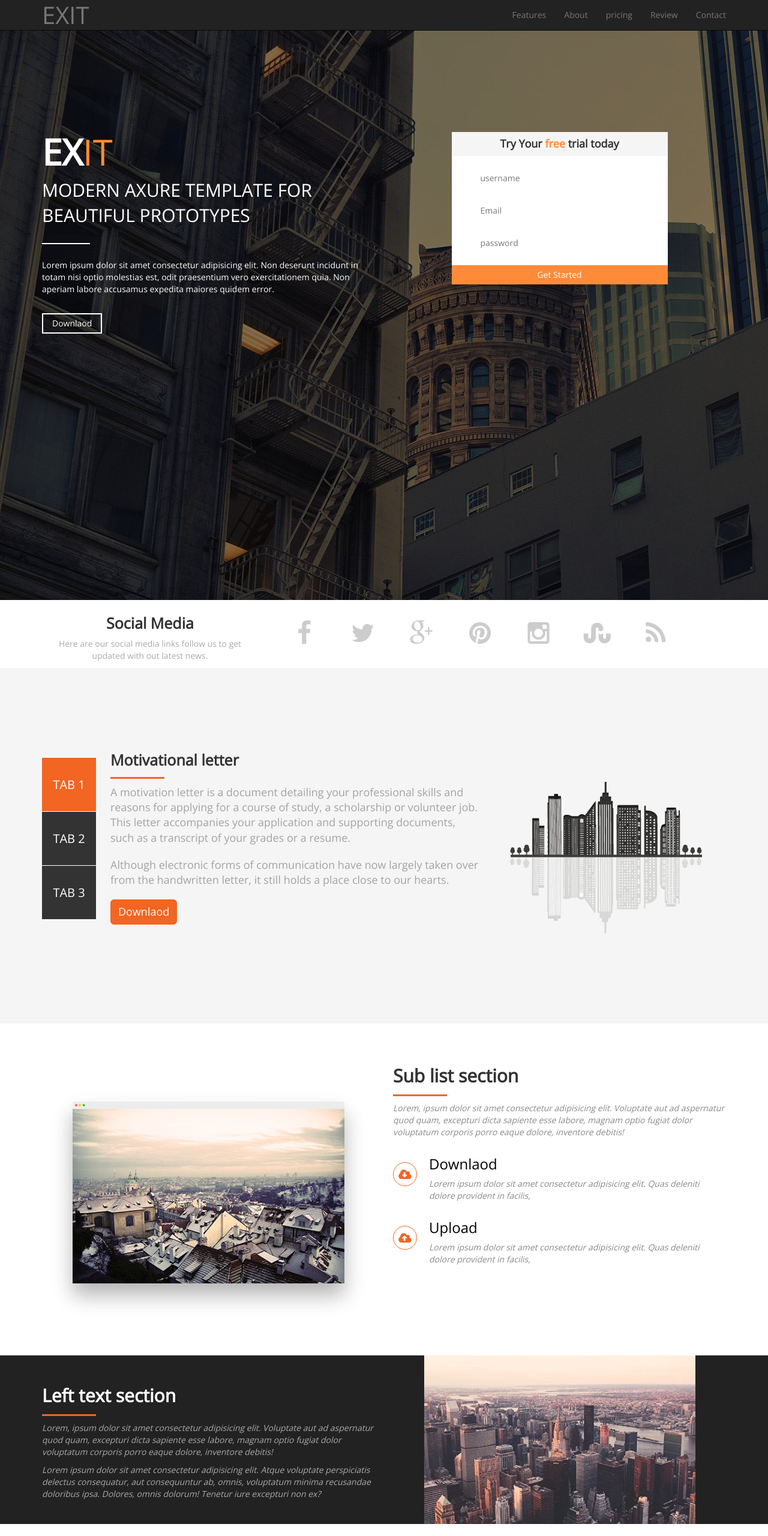
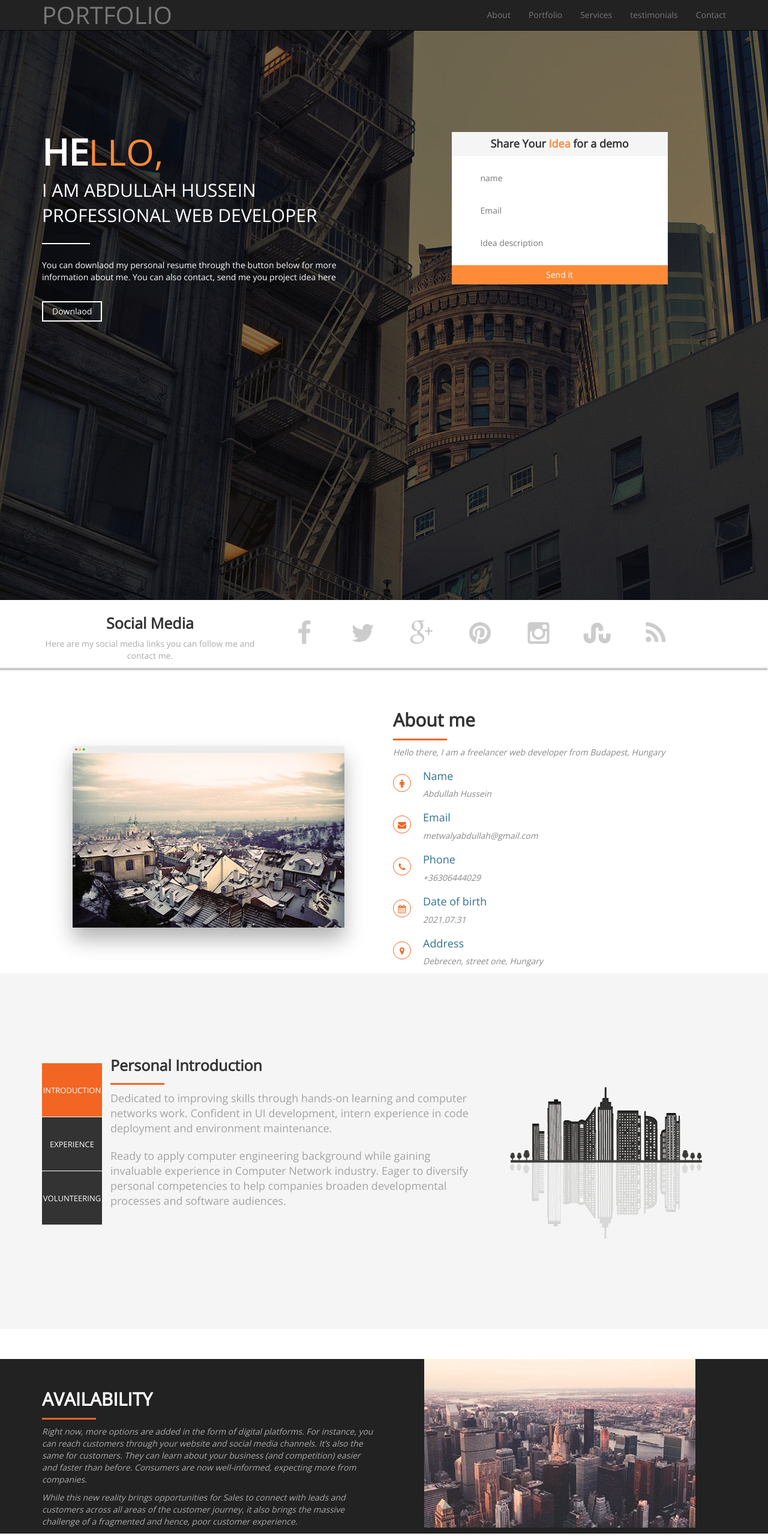
Before and after one commit to Abdullah-metwaly/Bootstrap-Design, a plain HTML site: page index.html in a window 1280 px wide. Shown: the top 2560 px of the page at 60% size. Drawn offline with nearby package versions, Linux system fonts and the light colour scheme.

Commit message:
Portfolio commit
Edits on personal, work experience, and skills.

```diff
--- a/css/style.css
+++ b/css/style.css
@@ -121,7 +121,7 @@ body{
 .social-section{
     margin-top: 15px;
     overflow: hidden;
-    box-shadow: 5px 12px 3px #ccc;
+    box-shadow: -1px 4px 1px #ccc;
 }
 .social-section h4{
     font-weight: bold;
@@ -174,9 +174,9 @@ body{
 }
 .tabs-section .tabs-switch li{
     height: 90px;
-    width: 90px;
+    width: 100px;
     line-height: 90px;
-    font-size: 20px;
+    font-size: 13px;
     background-color: #333;
     border-bottom: 1px solid #fff;
     color: #fff;
@@ -263,12 +263,12 @@ width: 82%;
     font-size: 14px;
 }
 .sublist .right-info .sub-info i{
-    width: 40px;
-    height: 40px;
-    font-size: 20px;
+    width: 30px;
+    height: 30px;
+    font-size: 14px;
     text-align: center;
-    line-height: 40px;
-    margin-top: 30px;
+    line-height: 30px;
+    margin-top: 16px;
     margin-right: 20px;
     color: #f26522;
     border-radius: 50%;
--- a/index.html
+++ b/index.html
@@ -5,7 +5,7 @@
         <meta charset="utf-8" />
         <meta http-equiv="X-UA-Compatible" content="IE=edge">
         <meta name="viewport" content="width=device-width, initial-scale=1">
-        <title>Bootstrap Design</title>
+        <title>PORTFOLIO</title>
         <link rel="stylesheet" type="text/css" media="screen" href="css/font-awesome.min.css" />
         <link rel="stylesheet" type="text/css" media="screen" href="css/bootstrap.css" />
         <link rel="stylesheet" type="text/css" media="screen" href="css/style.css" />
@@ -23,16 +23,16 @@
                       <span class="icon-bar"></span>
                       <span class="icon-bar"></span>
                     </button>
-                    <a class="navbar-brand upper" href="#">Ex<span>it</span>
+                    <a class="navbar-brand upper" href="#">PORT<span>FOLIO</span>
                     </a>
                   </div>
                   <!-- Collect the nav links, forms, and other content for toggling -->
                   <div class="collapse navbar-collapse" id="navbar-axit">
                     <ul class="nav navbar-nav navbar-right">
-                      <li><a href="#" data-target="#features">Features</a></li>
-                      <li><a href="#" data-target="#about">About</a></li>
-                      <li><a href="#" data-target="#pricing">pricing</a></li>
-                      <li><a href="#" data-target="#review">Review</a></li>
+                      <li><a href="#" data-target="#features">About</a></li>
+                      <li><a href="#" data-target="#about">Portfolio</a></li>
+                      <li><a href="#" data-target="#pricing">Services</a></li>
+                      <li><a href="#" data-target="#review">testimonials</a></li>
                       <li><a href="#" data-target="#contact">Contact</a></li>
                     </ul>
                   </div>
@@ -45,20 +45,20 @@
           <div class="container">
             <div class="row centering-view">
               <div class="col-md-6">
-                   <h1 class="upper">Ex<span>it</span></h1>
-                   <p class="lead">MODERN AXURE TEMPLATE
-                    FOR BEAUTIFUL PROTOTYPES</p>
+                   <h1 class="upper">He<span>llo,</span></h1>
+                   <p class="lead">I AM ABDULLAH HUSSEIN <br>
+                    PROFESSIONAL WEB DEVELOPER</p>
 
-                    <p>Lorem ipsum dolor sit amet consectetur adipisicing elit. Non deserunt incidunt in totam nisi optio molestias est, odit praesentium vero exercitationem quia. Non aperiam labore accusamus expedita maiores quidem error.</p>
+                    <p>You can downlaod my personal resume through the button below for more information about me. You can also contact, send me you project idea here</p>
                     <button>Downlaod</button>
               </div>
               <div class="col-md-6">
                 <form class="center-block">
-                    <h2 class="text-center">Try Your <span>free</span> trial today</h2>
-                  <input class="form-control" type="text" name="username" placeholder="username" />
+                    <h2 class="text-center">Share Your <span>Idea</span> for a demo</h2>
+                  <input class="form-control" type="text" name="name" placeholder="name" />
                   <input class="form-control" type="email" name="Email" placeholder="Email"/>
-                  <input class="form-control" type="password" name="password" placeholder="password"/>
-                  <input class="btn btn-block" type="submit" name="submit" value="Get Started"/>
+                  <input class="form-control" type="text" name="text" placeholder="Idea description"/>
+                  <input class="btn btn-block" type="submit" name="submit" value="Send it"/>
                 </form>
               </div>
             </div>
@@ -72,7 +72,7 @@
                   <div class="row">
                     <div class="col-md-4 text-center">
                          <h4>Social Media </h4>
-                         <p>Here are our social media links follow us to get updated with out latest news.</p>
+                         <p>Here are my social media links you can follow me and contact me.</p>
                     </div>
                     <div class="col-md-8">
                       <li class="fa fa-facebook fa-3x fa-fw"></li>
@@ -87,35 +87,87 @@
                 </div>
                 </div>
         <!-- END OUR SOCIAL SECTION -->
+         <!-- start our sublist section -->
+         <div class="sublist">
+          <div class="container">
+            <div class="row">
+              <div class="col-md-6">
+                   <img class="img-responsive center-block left-image" src="images/image_left.jpg" alt="left-image"/>
+              </div>
+              <div class="col-md-6">
+                <div class="right-info">
+                     <h2 class="underline-heading">About me</h2>
+                     <p>Hello there, I am a freelancer web developer from Budapest, Hungary</p>
+                           <div class="sub-info">
+                            <i class="fa fa-male fa-lg pull-left"></i>
+                            <div class="text-info pull-left">
+                            <h4>Name</h4>
+                             <p>Abdullah Hussein</p>
+                        </div>
+                             <i class="fa fa-envelope fa-lg  pull-left"></i>
+                            <div class="text-info pull-left">
+                              <h4>Email</h4>
+                             <p>metwalyabdullah@gmail.com</p>
+                             </div>
+                             <i class="fa fa-phone fa-lg  pull-left"></i>
+                             <div class="text-info pull-left">
+                               <h4>Phone</h4>
+                              <p>+36306444029</p>
+                              </div>
+                              <i class="fa fa-calendar fa-lg  pull-left"></i>
+                              <div class="text-info pull-left">
+                                <h4>Date of birth</h4>
+                               <p>2021.07.31</p>
+                               </div>
+                               <i class="fa fa-map-marker fa-lg  pull-left"></i>
+                              <div class="text-info pull-left">
+                                <h4>Address</h4>
+                               <p>Debrecen, street one, Hungary</p>
+                               </div>
+                           </div>
+                  </div>
+              </div>
+            </div>
+          </div>
+        </div>
+        <!-- End our sublist section -->
         <!-- start our tabs switch section -->
         <div id="features" class="tabs-section">
           <div class="container">
             <div class="row">
               <div class="col-md-8">
                 <ul class="list-unstyled tabs-switch text-center upper">
-                  <li class="selected" data-class=".tab-one">Tab 1</li>
-                  <li data-class=".tab-two">Tab 2</li>
-                  <li data-class=".tab-three">Tab 3</li>
+                  <li class="selected" data-class=".tab-one">Introduction</li>
+                  <li data-class=".tab-two">Experience</li>
+                  <li data-class=".tab-three">Volunteering</li>
                 </ul>
 
                 <div class="tab-content">
                   <div class="tab-one">
-                      <h4 class="underline-heading">Motivational letter</h4>
-                      <p class="lead">A motivation letter is a document detailing your professional skills and reasons for applying for a course of study, a scholarship or volunteer job. This letter accompanies your application and supporting documents, such as a transcript of your grades or a resume.</p>
-                      <p class="lead"> Although electronic forms of communication have now largely taken over from the handwritten letter, it still holds a place close to our hearts.</p>
-                      <button class="btn btn-lg">Downlaod</button>
+                      <h4 class="underline-heading">Personal Introduction</h4>
+                      <p class="lead">Dedicated to improving skills through hands-on learning and computer networks work. Confident in UI development, intern experience in code deployment and environment maintenance. </p>
+                      <p class="lead"> Ready to apply computer engineering background while gaining invaluable experience in Computer Network industry. Eager to diversify personal competencies to help companies broaden developmental processes and software audiences.</p>
+                      <!-- <button class="btn btn-lg">Downlaod</button> -->
                   </div>
                   <div class="tab-two">
-                      <h4 class="underline-heading">Historical letter</h4>
-                      <p class="lead">The first ever handwritten letter was thought to have been sent by the Persian Queen Atossa in around 500 BC, according to the ancient historian Hellanicus. Their popularity as a way of sending messages grew as more people became literate.</p>
-                      <p class="lead"> Although electronic forms of communication have now largely taken over from the handwritten letter, it still holds a place close to our hearts.</p>
-                      <button class="btn btn-lg">Downlaod</button>
+                      <h4 class="underline-heading">Work Experience</h4>
+                      <p class="lead">  - Work parallelly with the designer and Backend developer
+                        <br> - Transform the pages which are created to dynamic website
+                        <br> - Check the responsivity through different screen sizes
+                        <br> - After converting it into a mobile app using the Cordova
+                        <br> - Check the app on different mobile or tablet screen whether it’s android or ios</p>
+
+                      <!-- <button class="btn btn-lg">Downlaod</button> -->
                   </div>
                   <div class="tab-three">
-                      <h4 class="underline-heading">Inspiral letter</h4>
-                      <p class="lead">Toward the end of his second term as the first U.S. president, George Washington announced his retirement from office in a letter addressed to the American people. Though many feared for a United States without Washington, the address reassured the young nation that it no longer required his leadership.</p>
-                      <p class="lead"> Although electronic forms of communication have now largely taken over from the handwritten letter, it still holds a place close to our hearts.</p>
-                      <button class="btn btn-lg">Downlaod</button>
+                      <h4 class="underline-heading">Volunteering</h4>
+                      <p class="lead">- Organizing offline recruitment for new prospective members.
+                        <br>  - Getting the permissions from the collage to use our offline booth.
+                        <br>  - Communicate with the students to promote our community.
+                        <br>  - Organizing Mega Event of the year through.
+                        <br>  - Contacting the target speakers.
+                        <br>  - Decoration of the hall and online and offline announcement.</p>
+                      <!-- <button class="btn btn-lg">Downlaod</button> -->
                   </div>
                 </div>
               </div>
@@ -126,44 +178,15 @@
           </div>
         </div>
         <!-- End our tabs switch section -->
-        <!-- start our sublist section -->
-        <div class="sublist">
-          <div class="container">
-            <div class="row">
-              <div class="col-md-6">
-                   <img class="img-responsive center-block left-image" src="images/image_left.jpg" alt="left-image"/>
-              </div>
-              <div class="col-md-6">
-                <div class="right-info">
-                     <h2 class="underline-heading">Sub list section</h2>
-                     <p>Lorem, ipsum dolor sit amet consectetur adipisicing elit. Voluptate aut ad aspernatur quod quam, excepturi dicta sapiente esse labore, magnam optio fugiat dolor voluptatum corporis porro eaque dolore, inventore debitis!</p>
-                           <div class="sub-info">
-                            <i class="fa fa-cloud-download fa-lg pull-left"></i>
-                            <div class="text-info pull-left">
-                            <h3>Downlaod</h3>
-                             <p>Lorem ipsum dolor sit amet consectetur adipisicing elit. Quas deleniti dolore provident in facilis, </p>
-                        </div>
-                             <i class="fa fa-cloud-upload fa-lg  pull-left"></i>
-                            <div class="text-info pull-left">
-                              <h3>Upload</h3>
-                             <p>Lorem ipsum dolor sit amet consectetur adipisicing elit. Quas deleniti dolore provident in facilis, </p>
-                             </div>
-                           </div>
-                  </div>
-              </div>
-            </div>
-          </div>
-        </div>
-        <!-- End our sublist section -->
         <!-- start stander picture -->
             <div id="about" class="stand-pic">
               <div class="container">
                 <div class="row">
                   <div class="col-md-6">
                       <div class="left-info center-block">
-                          <h2 class="underline-heading">Left text section</h2>
-                          <p>Lorem, ipsum dolor sit amet consectetur adipisicing elit. Voluptate aut ad aspernatur quod quam, excepturi dicta sapiente esse labore, magnam optio fugiat dolor voluptatum corporis porro eaque dolore, inventore debitis!</p>
-                           <p>Lorem ipsum dolor sit amet consectetur adipisicing elit. Atque voluptate perspiciatis delectus consequatur, aut consequuntur ab, omnis, voluptatum minima recusandae doloribus ipsa. Dolores, omnis dolorum! Tenetur iure excepturi non ex?</p>
+                          <h2 class="underline-heading">AVAILABILITY</h2>
+                          <p>Right now, more options are added in the form of digital platforms. For instance, you can reach customers through your website and social media channels. It’s also the same for customers. They can learn about your business (and competition) easier and faster than before. Consumers are now well-informed, expecting more from companies.</p>
+                           <p>While this new reality brings opportunities for Sales to connect with leads and customers across all areas of the customer journey, it also brings the massive challenge of a fragmented and hence, poor customer experience.</p>
                        </div>
                   </div>
                   <div class="col-md-6">
@@ -176,11 +199,11 @@
         <!-- start our awesome section -->
         <div class="awesome text-center">
           <div class="container">
-            <h1 class="underline-heading-center">WHY THIS IS AWESOME</h1>
+            <h1 class="underline-heading-center">WHY MY SERVICE IS AWESOME</h1>
             <p>It starts off with short customer reviews from Twitter.</p>
             <div class="row">
               <div class="col-md-4">
-                    <i class="fa fa-lightbulb-o fa-3x"></i>
+                    <i class="fa fa-desktop fa-3x"></i>
                     <h2>Thoughtful Design</h2>
                     <p>Event management software provider Bizzabo knows that we all digest information in different ways. Some of us like to read, while some of us prefer to listen can scroll.</p>
               </div>
@@ -201,8 +224,8 @@
          <!-- start our pricing section -->
          <div id="pricing" class="pricing-section text-center">
            <div class="container">
-              <h2 class="h1 underline-heading-center">WHY THIS IS AWESOME</h2>
-              <p>Lorem ipsum dolor sit amet, consectetur adipiscing elit.</p>
+              <h2 class="h1 underline-heading-center">Services what we offer</h2>
+              <p>Top ordered service, Choose from the Services.</p>
               <div class="row">
                 <!-- start our column -->
                 <div class="col-md-4">
@@ -210,18 +233,18 @@
                   <div class="pricing-box center-block">
                     <!-- boxing section -->
                     <div class="boxing">
-                      <h3 class="box-head">Basic</h3>
+                      <h3 class="box-head">Static Template</h3>
                       <div class="price-span">
-                        <span class="usd">$</span>0
+                        <span class="usd">$</span>10
                       </div>
-                        <span class="peroid">free for life</span>
+                        <span class="peroid">Fully Responsive</span>
                         <!-- start ul of the box -->
                         <ul class="list-unstyled config">
-                          <li>1 GB of Space</li>
-                          <li>10 GB Of BandWidth</li>
+                          <li>Update once a month</li>
+                          <li>3 GB of server hosting</li>
                           <li>3 Websites</li>
                           <li>Basic Customization</li>
-                          <li>WordPress integration</li>
+                          <li>Without WordPress integration</li>
                           <li>Email Support</li>
                         </ul>
                     </div>
@@ -235,17 +258,17 @@
                     <div class="pricing-box center-block">
                       <!-- boxing section -->
                       <div class="boxing">
-                        <h3 class="box-head">Professional</h3>
+                        <h3 class="box-head">Dynamic Template</h3>
                         <div class="price-span">
                           <span class="usd">$</span>19
                         </div>
-                          <span class="peroid">free for life</span>
+                          <span class="peroid">Fully Responsive</span>
                           <!-- start ul of the box -->
                           <ul class="list-unstyled config">
-                            <li>1 GB of Space</li>
-                            <li>10 GB Of BandWidth</li>
-                            <li>3 Websites</li>
-                            <li>Basic Customization</li>
+                            <li>Update twice a month</li>
+                            <li>10 GB of server hosting</li>
+                            <li>5 Websites</li>
+                            <li>Advanced Customization</li>
                             <li>WordPress integration</li>
                             <li>Email Support</li>
                           </ul>
@@ -260,17 +283,17 @@
                     <div class="pricing-box center-block">
                       <!-- boxing section -->
                       <div class="boxing">
-                        <h3 class="box-head">Enterprise</h3>
+                        <h3 class="box-head">Full Template</h3>
                         <div class="price-span text-center">
                           <span class="usd">$</span>70
                         </div>
-                          <span class="peroid">free for life</span>
+                          <span class="peroid">Fully Responsive</span>
                           <!-- start ul of the box -->
                           <ul class="list-unstyled config">
-                            <li>1 GB of Space</li>
-                            <li>10 GB Of BandWidth</li>
-                            <li>3 Websites</li>
-                            <li>Basic Customization</li>
+                            <li>Ultimate updates</li>
+                            <li>30 GB of server hosting</li>
+                            <li>Unlimited Websites</li>
+                            <li>On-going Customization</li>
                             <li>WordPress integration</li>
                             <li>Email Support</li>
                           </ul>
@@ -286,8 +309,8 @@
   <!-- start our testimonials section -->
   <div id="review" class="testim text-center">
       <div class="container">
-        <h1 class="underline-heading-center">WHY THIS IS AWESOME</h1>
-        <p class="testim-main">Lorem ipsum dolor sit amet, consectetur adipiscing elit.</p>
+        <h1 class="underline-heading-center">Part of our Testimonials</h1>
+        <p class="testim-main">Top related testimonials from our customers.</p>
         <div class="row">
           <div class="col-md-4">
                 <p class="testim-desc">Yes!!! A resource for teachers that actually defines the standards, builds knowledge, and provides scaffolds and supports for both teachers and students! This easy-to-read book contains over a hundred ready-to-use materials for immediate implementation. Explanations and models (with annotations) tied to authentic literature are provided.</p>
@@ -331,8 +354,8 @@
     <div class="stylish text-center">
       <div class="overlay">
         <div class="container">
-          <h1 class="heading underline-heading-center">STYLISH AXURE DESIGN</h1>
-          <p class="stylish-main">Use the sections you need, remove the ones you don't. Create gorgeous prototypes faster than ever!</p>
+          <h1 class="heading underline-heading-center">Subscribe now for latest updates</h1>
+          <p class="stylish-main">You can Downlaod the PDF which contain the service what I can offer</p>
           <button>Downlaod</button>
           </div>
           </div>
@@ -341,8 +364,8 @@
     <!-- start our contact us section -->
     <div id="contact" class="contact text-center">
       <div class="container">
-          <h1 class="underline-heading-center">Contact US</h1>
-          <p class="contact-main">We are glad to hear from you. Feedbacks help grow the business</p>
+          <h1 class="underline-heading-center">Contact ME</h1>
+          <p class="contact-main">I am glad to hear from you. Feedbacks help grow the business</p>
           <div class="row">
             <form>
               <div class="col-md-6">
```
